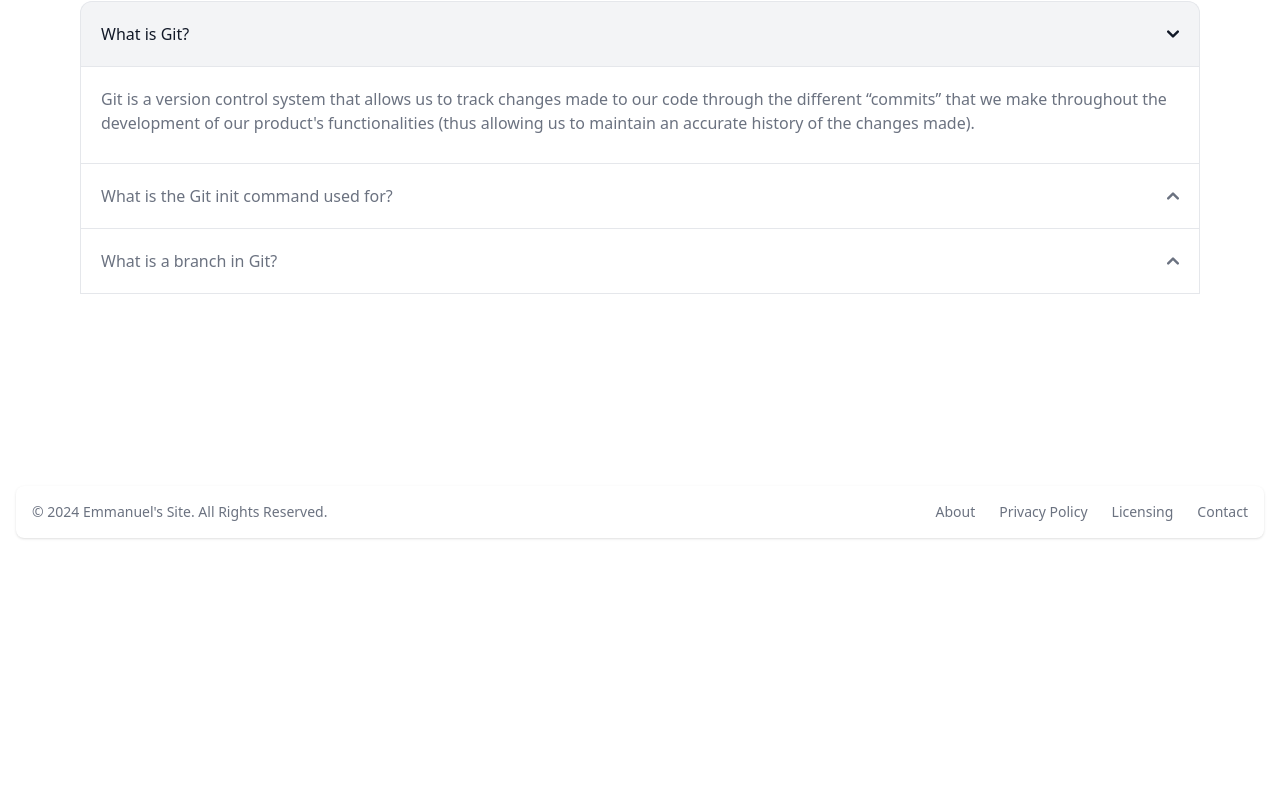
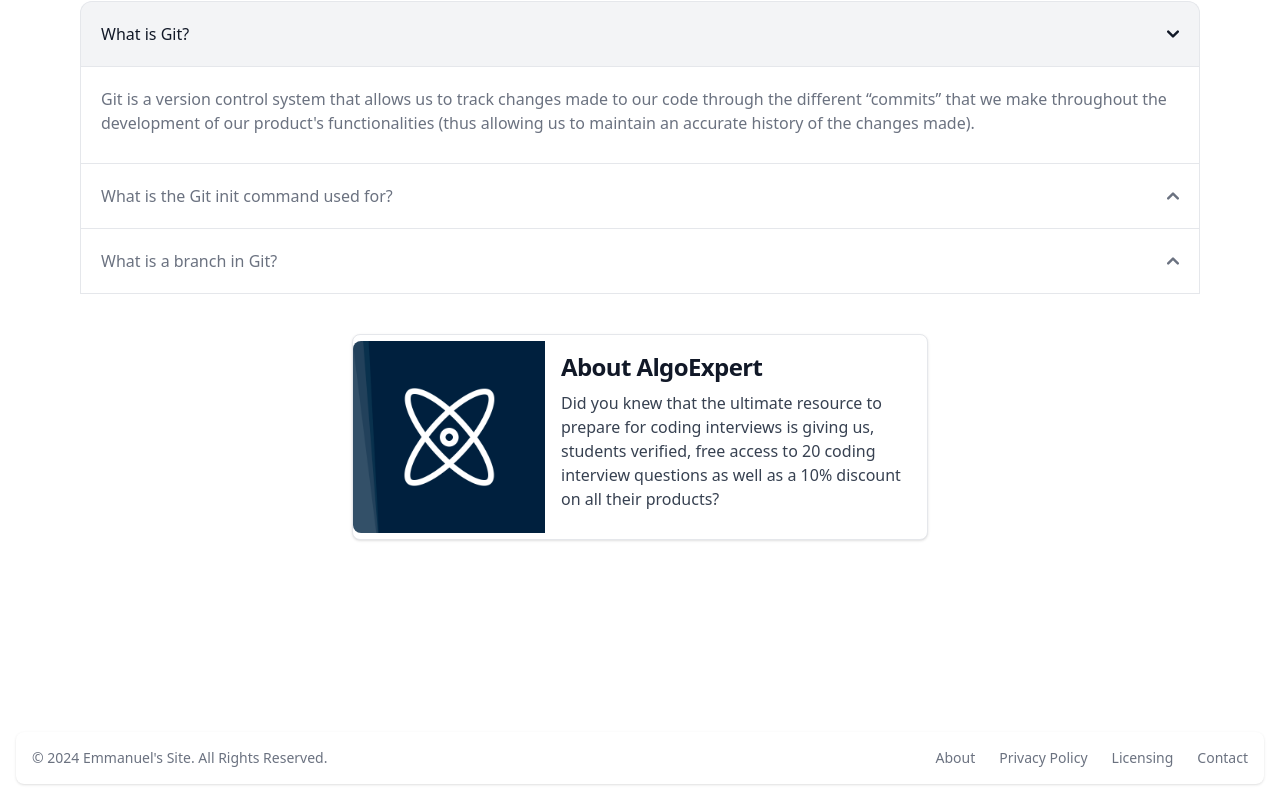
Before and after one commit to EmmanuelTechRD/git_flow_exercise, a plain HTML site: page index.html in a window 1280 px wide. Shown: the part 587-1387 px from the top of the page. Before the commit the page ends 1141 px from the top, so only its background shows below. Drawn offline with nearby package versions, Linux system fonts and the light colour scheme.

Commit message:
[ADD] Card component

```diff
--- a/index.html
+++ b/index.html
@@ -146,6 +146,14 @@
                 </div>
             </div>
 
+    <!-- Card -->
+        <a href="https://www.algoexpert.io/github-students" class="flex flex-col items-center mx-auto bg-white border border-gray-200 rounded-lg shadow md:flex-row md:max-w-xl hover:bg-gray-100 dark:border-gray-700 dark:bg-gray-800 dark:hover:bg-gray-700">
+            <img class="object-cover w-full rounded-t-lg h-96 md:h-auto md:w-48 md:rounded-none md:rounded-s-lg" src="resources\algoexpert-logo.png" alt="AlgoExpert Logo">
+            <div class="flex flex-col justify-between p-4 leading-normal">
+                <h5 class="mb-2 text-2xl font-bold tracking-tight text-gray-900 dark:text-white">About AlgoExpert</h5>
+                <p class="mb-3 font-normal text-gray-700 dark:text-gray-400">Did you knew that the ultimate resource to prepare for coding interviews is giving us, students verified, free access to 20 coding interview questions as well as a 10% discount on all their products?</p>
+            </div>
+        </a>
 
     <!-- Footer -->
         <footer class="bg-white rounded-lg shadow m-4 dark:bg-gray-800 mt-48">
```
Also changed, not shown: resources/algoexpert-logo.png (added), 1 other file.
